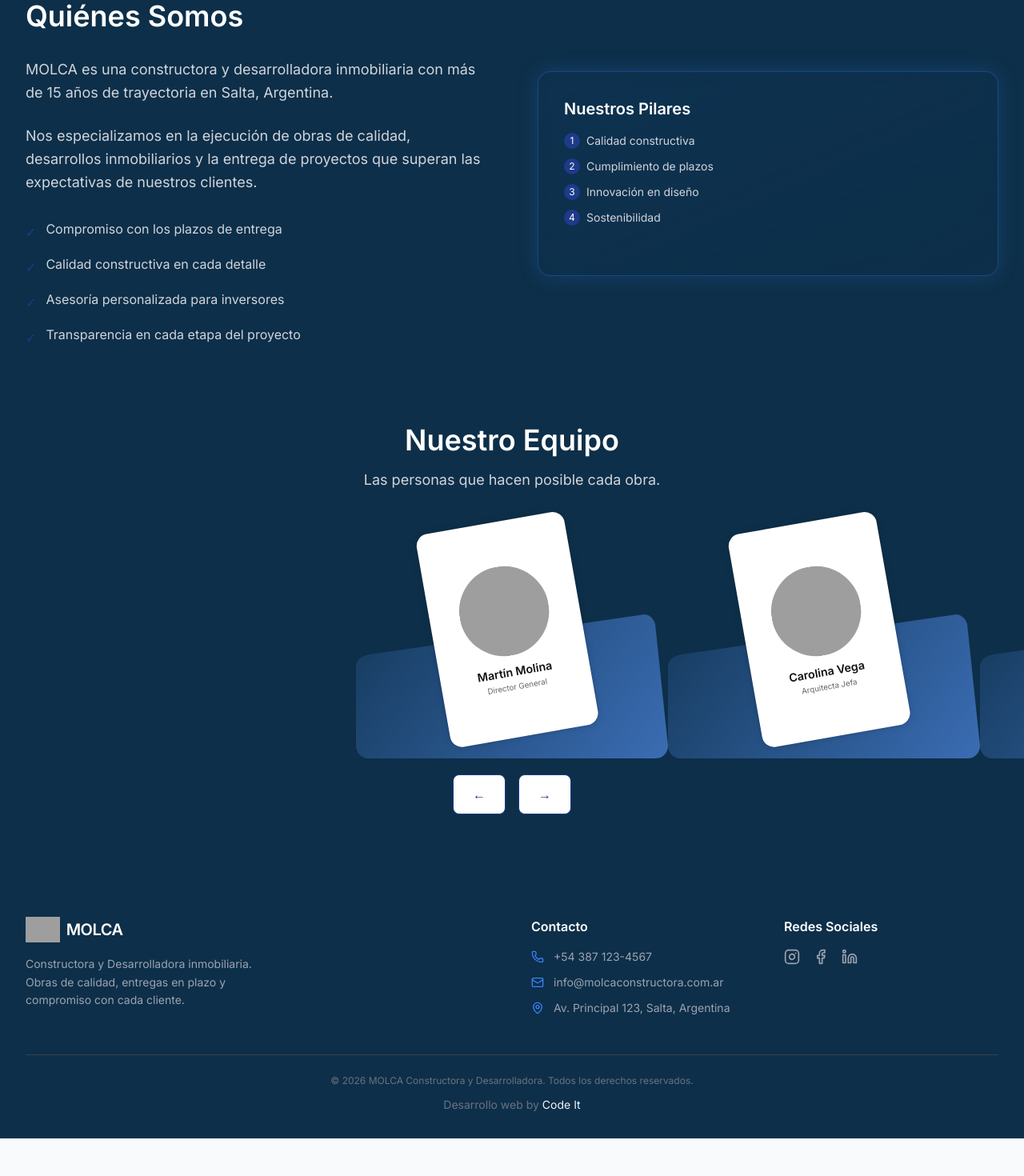
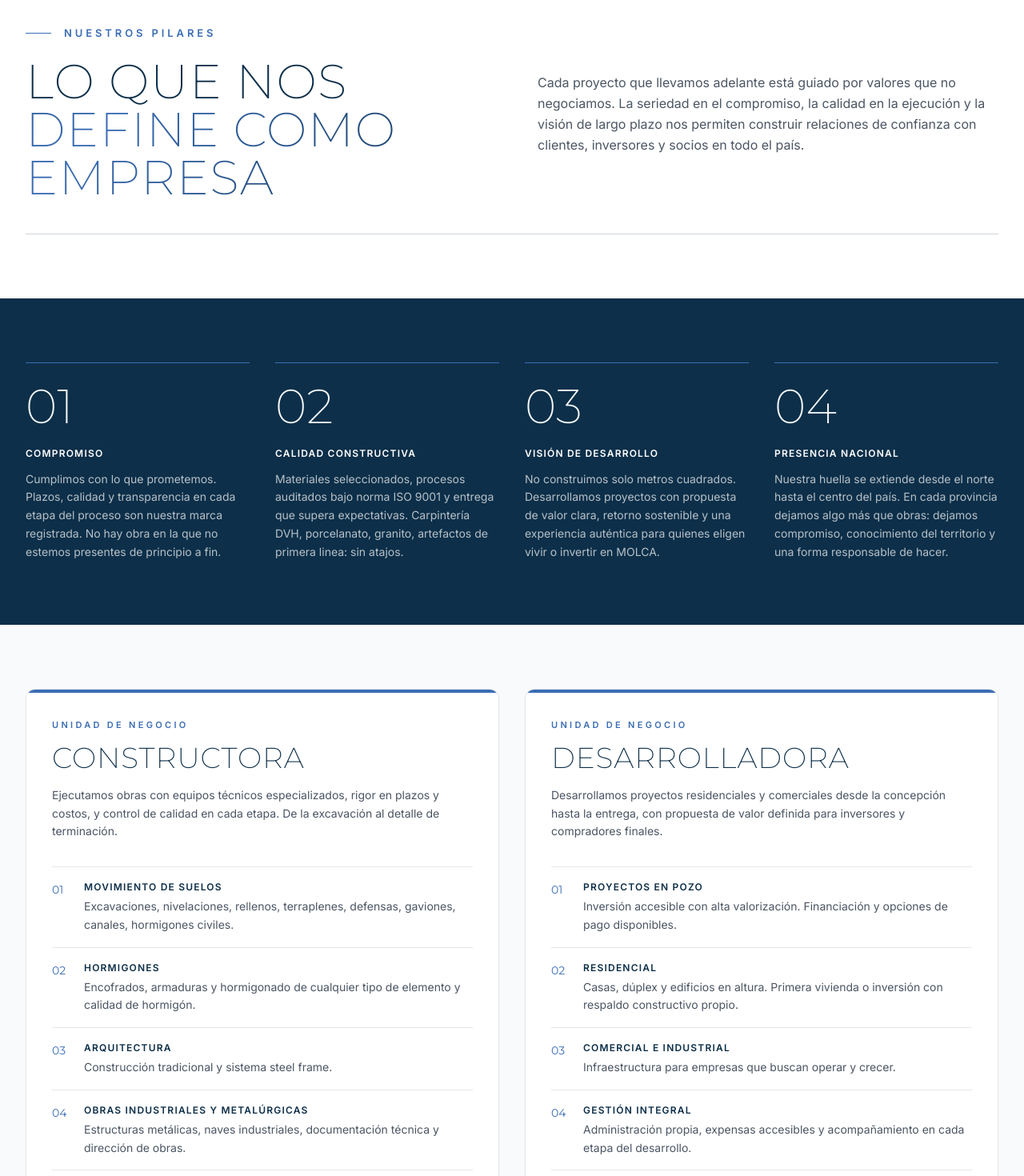
Before and after one commit to Pablobasso25/molca-constructora, a React (Vite) app in the folder client/: page /nosotros in a window 1280 px wide. Shown: the part 80-1550 px from the top of the page at 80% size. Before the commit the page ends 1503 px from the top, so only its background shows below. Built offline with nearby package versions, Linux system fonts and the light colour scheme; no server answers; grey boxes are pictures that could not be loaded.

Commit message:
feat(nosotros): implementa secciones animadas para pilares y áreas de negocio

```diff
--- a/client/src/pages/Nosotros.jsx
+++ b/client/src/pages/Nosotros.jsx
@@ -1,69 +1,321 @@
+import { useRef } from 'react'
+import { Link } from 'react-router-dom'
+import { motion, useReducedMotion, useScroll, useTransform } from 'framer-motion'
+import { Reveal, RevealLine } from '../components/ui/Reveal'
 import { TeamScroll } from '../components/team/TeamScroll'
+
+const pillars = [
+  {
+    number: '01',
+    title: 'Compromiso',
+    description:
+      'Cumplimos con lo que prometemos. Plazos, calidad y transparencia en cada etapa del proceso son nuestra marca registrada. No hay obra en la que no estemos presentes de principio a fin.',
+  },
+  {
+    number: '02',
+    title: 'Calidad constructiva',
+    description:
+      'Materiales seleccionados, procesos auditados bajo norma ISO 9001 y entrega que supera expectativas. Carpintería DVH, porcelanato, granito, artefactos de primera linea: sin atajos.',
+  },
+  {
+    number: '03',
+    title: 'Visión de desarrollo',
+    description:
+      'No construimos solo metros cuadrados. Desarrollamos proyectos con propuesta de valor clara, retorno sostenible y una experiencia auténtica para quienes eligen vivir o invertir en MOLCA.',
+  },
+  {
+    number: '04',
+    title: 'Presencia nacional',
+    description:
+      'Nuestra huella se extiende desde el norte hasta el centro del país. En cada provincia dejamos algo más que obras: dejamos compromiso, conocimiento del territorio y una forma responsable de hacer.',
+  },
+]
+
+const businessAreas = [
+  {
+    name: 'Constructora',
+    to: '/constructora',
+    description:
+      'Ejecutamos obras con equipos técnicos especializados, rigor en plazos y costos, y control de calidad en cada etapa. De la excavación al detalle de terminación.',
+    services: [
+      {
+        title: 'Movimiento de suelos',
+        description: 'Excavaciones, nivelaciones, rellenos, terraplenes, defensas, gaviones, canales, hormigones civiles.',
+      },
+      {
+        title: 'Hormigones',
+        description: 'Encofrados, armaduras y hormigonado de cualquier tipo de elemento y calidad de hormigón.',
+      },
+      {
+        title: 'Arquitectura',
+        description: 'Construcción tradicional y sistema steel frame.',
+      },
+      {
+        title: 'Obras industriales y metalúrgicas',
+        description: 'Estructuras metálicas, naves industriales, documentación técnica y dirección de obras.',
+      },
+      {
+        title: 'Obras eléctricas',
+        description: 'Subestaciones, paneles solares, inversores, transformadores y sistemas de monitoreo.',
+      },
+    ],
+  },
+  {
+    name: 'Desarrolladora',
+    to: '/desarrollos',
+    description:
+      'Desarrollamos proyectos residenciales y comerciales desde la concepción hasta la entrega, con propuesta de valor definida para inversores y compradores finales.',
+    services: [
+      {
+        title: 'Proyectos en pozo',
+        description: 'Inversión accesible con alta valorización. Financiación y opciones de pago disponibles.',
+      },
+      {
+        title: 'Residencial',
+        description: 'Casas, dúplex y edificios en altura. Primera vivienda o inversión con respaldo constructivo propio.',
+      },
+      {
+        title: 'Comercial e industrial',
+        description: 'Infraestructura para empresas que buscan operar y crecer.',
+      },
+      {
+        title: 'Gestión integral',
+        description: 'Administración propia, expensas accesibles y acompañamiento en cada etapa del desarrollo.',
+      },
+      {
+        title: 'Terminaciones de calidad',
+        description: 'Carpintería de aluminio con DVH, porcelanato, mesadas de granito, artefactos de primera línea.',
+      },
+    ],
+  },
+]
+
+const easeOutBezier = [0.22, 1, 0.36, 1]
+const brandGradient = 'linear-gradient(135deg, #0d2f49 0%, #3b6db4 50%, #0d2f49 100%)'
+
+// El degradé de marca (azul marino → azul acero) se desplaza con el scroll.
+const ScrollGradientText = ({ children }) => {
+  const textRef = useRef(null)
+  const reduceMotion = useReducedMotion()
+  const { scrollYProgress } = useScroll({ target: textRef, offset: ['start end', 'end start'] })
+  const backgroundPositionX = useTransform(scrollYProgress, [0, 1], ['0%', '100%'])
+
+  return (
+    <motion.span
+      ref={textRef}
+      className="inline-block bg-clip-text text-transparent"
+      style={{
+        backgroundImage: brandGradient,
+        backgroundSize: '200% 100%',
+        backgroundPositionX: reduceMotion ? '0%' : backgroundPositionX,
+      }}
+    >
+      {children}
+    </motion.span>
+  )
+}
+
+const Pillar = ({ pillar, pillarIndex }) => {
+  const pillarRef = useRef(null)
+  const reduceMotion = useReducedMotion()
+  const { scrollYProgress } = useScroll({ target: pillarRef, offset: ['start 0.95', 'start 0.35'] })
+  const lineScale = useTransform(scrollYProgress, [pillarIndex * 0.1, 0.7 + pillarIndex * 0.1], [0, 1])
+  const numberY = useTransform(scrollYProgress, [0, 1], [48, 0])
+
+  return (
+    <div ref={pillarRef}>
+      <div className="h-px w-full bg-white/20">
+        <motion.div
+          className="h-px origin-left bg-molca-blue"
+          style={{ scaleX: reduceMotion ? 1 : lineScale }}
+        />
+      </div>
+      <motion.p
+        className="mt-6 font-display text-6xl font-extralight text-molca-light"
+        style={{ y: reduceMotion ? 0 : numberY }}
+      >
+        {pillar.number}
+      </motion.p>
+      <Reveal delay={pillarIndex * 0.1}>
+        <h3 className="mt-5 text-[12px] font-semibold uppercase tracking-widest text-white">{pillar.title}</h3>
+        <p className="mt-3 text-sm leading-relaxed text-white/70">{pillar.description}</p>
+      </Reveal>
+    </div>
+  )
+}
+
+// La franja azul marino "se abre" de los costados a pantalla completa al llegar con el scroll.
+const PillarsBand = () => {
+  const bandRef = useRef(null)
+  const reduceMotion = useReducedMotion()
+  const { scrollYProgress } = useScroll({ target: bandRef, offset: ['start end', 'start 0.25'] })
+  const clipPath = useTransform(scrollYProgress, [0, 1], ['inset(0% 5% round 32px)', 'inset(0% 0% round 0px)'])
+
+  return (
+    <motion.div
+      ref={bandRef}
+      className="bg-molca-dark py-20"
+      style={{ clipPath: reduceMotion ? 'none' : clipPath }}
+    >
+      <div className="mx-auto max-w-7xl px-4 sm:px-6 lg:px-8">
+        <div className="grid grid-cols-1 gap-x-8 gap-y-12 sm:grid-cols-2 lg:grid-cols-4">
+          {pillars.map((pillar, pillarIndex) => (
+            <Pillar key={pillar.number} pillar={pillar} pillarIndex={pillarIndex} />
+          ))}
+        </div>
+      </div>
+    </motion.div>
+  )
+}
+
+const headerViewport = { once: true, margin: '-80px' }
+
+// Cada línea del título sube desde una máscara, como los titulares del hero.
+const MaskedLine = ({ children, delay }) => {
+  const reduceMotion = useReducedMotion()
+
+  // El que observa el scroll es el contenedor (que no se mueve); si observara al hijo desplazado,
+  // el overflow-hidden lo dejaría "fuera de pantalla" y la animación nunca arrancaría.
+  return (
+    <motion.span
+      className="block overflow-hidden pb-[0.12em] -mb-[0.12em]"
+      initial={reduceMotion ? 'visible' : 'hidden'}
+      whileInView="visible"
+      viewport={headerViewport}
+    >
+      <motion.span
+        className="block"
+        variants={{
+          hidden: { y: '110%' },
+          visible: { y: '0%', transition: { duration: 1, delay, ease: easeOutBezier } },
+        }}
+      >
+        {children}
+      </motion.span>
+    </motion.span>
+  )
+}
+
+const SectionHeader = ({ kicker, titleLines, text }) => {
+  const reduceMotion = useReducedMotion()
+
+  return (
+    <>
+      <div className="grid grid-cols-1 items-center gap-6 lg:grid-cols-2 lg:gap-16">
+        <div>
+          <p className="flex items-center gap-4 text-[13px] font-semibold uppercase tracking-[0.3em] text-molca-blue">
+            <motion.span
+              aria-hidden
+              className="h-px w-8 origin-left bg-molca-blue"
+              initial={reduceMotion ? false : { scaleX: 0 }}
+              whileInView={{ scaleX: 1 }}
+              viewport={headerViewport}
+              transition={{ duration: 0.8, ease: easeOutBezier }}
+            />
+            <motion.span
+              initial={reduceMotion ? false : { opacity: 0, x: -12 }}
+              whileInView={{ opacity: 1, x: 0 }}
+              viewport={headerViewport}
+              transition={{ duration: 0.8, delay: 0.2, ease: easeOutBezier }}
+            >
+              {kicker}
+            </motion.span>
+          </p>
+          <h2 className="mt-5 font-display text-4xl font-extralight uppercase leading-[1.05] tracking-wide text-molca-dark md:text-6xl">
+            {titleLines.map((titleLine, lineIndex) => (
+              <MaskedLine key={lineIndex} delay={0.3 + lineIndex * 0.14}>
+                {titleLine}
+              </MaskedLine>
+            ))}
+          </h2>
+        </div>
+        <Reveal delay={0.7}>
+          <p className="max-w-xl text-base leading-relaxed text-gray-600 lg:ml-auto">{text}</p>
+        </Reveal>
+      </div>
+      <div className="mt-10">
+        <RevealLine delay={0.5} />
+      </div>
+    </>
+  )
+}
 
 export const Nosotros = () => {
   return (
-    <section className="py-20 bg-molca-dark text-white">
-      <div className="max-w-7xl mx-auto px-4 sm:px-6 lg:px-8">
-        <div className="grid grid-cols-1 lg:grid-cols-2 gap-16 items-center">
-          <div>
-            <h2 className="text-4xl font-bold mb-8">Quiénes Somos</h2>
-            <p className="text-gray-300 text-lg leading-relaxed mb-6">
-              MOLCA es una constructora y desarrolladora inmobiliaria con más de 15 años de trayectoria en Salta, Argentina.
-            </p>
-            <p className="text-gray-300 text-lg leading-relaxed mb-8">
-              Nos especializamos en la ejecución de obras de calidad, desarrollos inmobiliarios y la entrega de proyectos que superan las expectativas de nuestros clientes.
-            </p>
-            <div className="space-y-4">
-              <div className="flex items-start gap-3">
-                <span className="text-molca-primary mt-1">✓</span>
-                <span className="text-gray-300">Compromiso con los plazos de entrega</span>
-              </div>
-              <div className="flex items-start gap-3">
-                <span className="text-molca-primary mt-1">✓</span>
-                <span className="text-gray-300">Calidad constructiva en cada detalle</span>
-              </div>
-              <div className="flex items-start gap-3">
-                <span className="text-molca-primary mt-1">✓</span>
-                <span className="text-gray-300">Asesoría personalizada para inversores</span>
-              </div>
-              <div className="flex items-start gap-3">
-                <span className="text-molca-primary mt-1">✓</span>
-                <span className="text-gray-300">Transparencia en cada etapa del proyecto</span>
-              </div>
-            </div>
-          </div>
-          <div className="relative h-64">
-            <div className="absolute inset-0 bg-molca-secondary/20 rounded-2xl blur-md" />
-            <div className="relative h-full w-full bg-gradient-to-br from-molca-dark/80 to-molca-dark rounded-2xl border border-molca-secondary/30 p-8">
-              <h3 className="text-xl font-semibold mb-4">Nuestros Pilares</h3>
-              <ul className="space-y-3 text-sm text-gray-300">
-                <li className="flex items-center gap-2">
-                  <span className="w-5 h-5 bg-molca-primary rounded-full flex items-center justify-center text-white text-xs">1</span>
-                  Calidad constructiva
-                </li>
-                <li className="flex items-center gap-2">
-                  <span className="w-5 h-5 bg-molca-primary rounded-full flex items-center justify-center text-white text-xs">2</span>
-                  Cumplimiento de plazos
-                </li>
-                <li className="flex items-center gap-2">
-                  <span className="w-5 h-5 bg-molca-primary rounded-full flex items-center justify-center text-white text-xs">3</span>
-                  Innovación en diseño
-                </li>
-                <li className="flex items-center gap-2">
-                  <span className="w-5 h-5 bg-molca-primary rounded-full flex items-center justify-center text-white text-xs">4</span>
-                  Sostenibilidad
-                </li>
-              </ul>
-            </div>
+    <>
+      <section className="bg-white pt-28">
+        <div className="mx-auto max-w-7xl px-4 pb-20 sm:px-6 lg:px-8">
+          <SectionHeader
+            kicker="Nuestros pilares"
+            titleLines={['Lo que nos', <ScrollGradientText>define como empresa</ScrollGradientText>]}
+            text="Cada proyecto que llevamos adelante está guiado por valores que no negociamos. La seriedad en el compromiso, la calidad en la ejecución y la visión de largo plazo nos permiten construir relaciones de confianza con clientes, inversores y socios en todo el país."
+          />
+        </div>
+        <PillarsBand />
+      </section>
+
+      <section className="bg-gray-50 py-20">
+        <div className="mx-auto max-w-7xl px-4 sm:px-6 lg:px-8">
+          <div className="grid grid-cols-1 gap-8 lg:grid-cols-2">
+            {businessAreas.map((area, areaIndex) => (
+              <Reveal key={area.name} delay={areaIndex * 0.15} className="h-full">
+                <article className="flex h-full flex-col overflow-hidden rounded-xl border border-gray-200 bg-white shadow-sm">
+                  <RevealLine className="bg-molca-blue" thickness="h-1" delay={areaIndex * 0.15 + 0.2} />
+                  <div className="flex flex-1 flex-col p-8">
+                  <p className="text-[11px] font-semibold uppercase tracking-[0.3em] text-molca-blue">
+                    Unidad de negocio
+                  </p>
+                  <h3 className="mt-3 font-display text-3xl font-extralight uppercase tracking-wide text-molca-dark md:text-4xl">
+                    {area.name}
+                  </h3>
+                  <p className="mt-4 text-sm leading-relaxed text-gray-600">{area.description}</p>
+                  <ul className="mt-8 divide-y divide-gray-200 border-t border-gray-200">
+                    {area.services.map((service, serviceIndex) => (
+                      <motion.li
+                        key={service.title}
+                        className="group flex gap-4 py-4"
+                        initial={{ opacity: 0, x: -20 }}
+                        whileInView={{ opacity: 1, x: 0 }}
+                        viewport={{ once: true, margin: '-40px' }}
+                        transition={{ duration: 0.7, delay: serviceIndex * 0.08, ease: easeOutBezier }}
+                      >
+                        <span className="w-6 shrink-0 pt-0.5 font-display text-sm text-molca-blue">
+                          {String(serviceIndex + 1).padStart(2, '0')}
+                        </span>
+                        <div className="transition-transform duration-300 group-hover:translate-x-1">
+                          <h4 className="text-[12px] font-semibold uppercase tracking-widest text-molca-dark transition-colors duration-300 group-hover:text-molca-blue">
+                            {service.title}
+                          </h4>
+                          <p className="mt-1 text-sm leading-relaxed text-gray-600">{service.description}</p>
+                        </div>
+                      </motion.li>
+                    ))}
+                  </ul>
+                  <Link
+                    to={area.to}
+                    className="mt-auto pt-8 text-sm font-semibold text-molca-blue hover:underline"
+                  >
+                    Ver obras →
+                  </Link>
+                  </div>
+                </article>
+              </Reveal>
+            ))}
           </div>
         </div>
-        <div className="mt-24 text-center">
-          <h2 className="text-4xl font-bold mb-4">Nuestro Equipo</h2>
-          <p className="text-gray-300 text-lg">Las personas que hacen posible cada obra.</p>
+      </section>
+
+      <section className="bg-white py-20">
+        <div className="mx-auto max-w-7xl px-4 sm:px-6 lg:px-8">
+          <SectionHeader
+            kicker="Equipo"
+            titleLines={['Nuestro equipo']}
+            text="Las personas que hacen posible cada obra."
+          />
           <TeamScroll />
         </div>
-      </div>
-    </section>
+      </section>
+    </>
   )
 }
 
```
